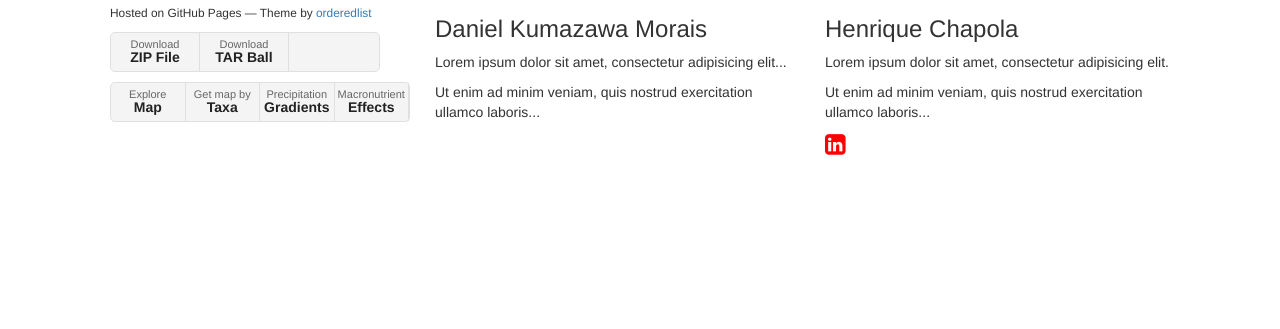
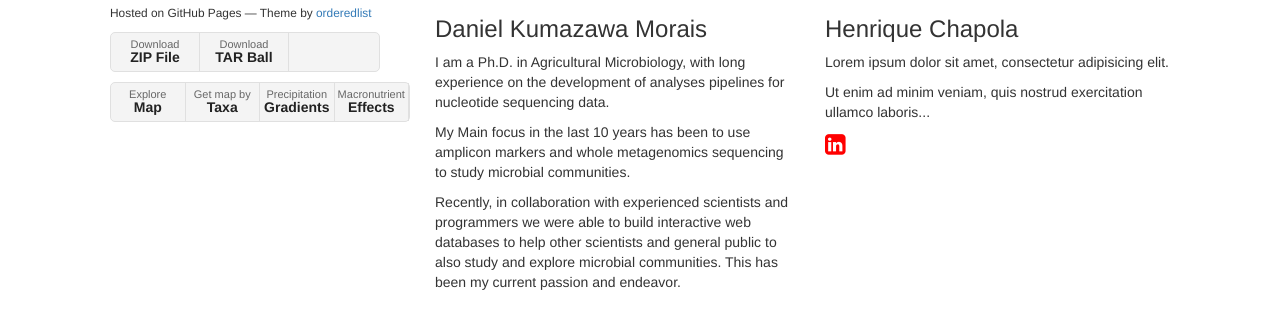
Before and after one commit to BrazilianSoilsMicrobiome/soil, a Jekyll site: the page built from collaborators.html, in a window 1280 px wide, cut to the strip 534-926 px from the top of the page. Shown: the top 329 px of the strip. Built offline with Jekyll 4.4.1, drawn with Linux system fonts in a browser that asks for light colours; a style sheet for code colours, icons or effects is not loaded.

Commit message:
Update collaborators.html

```diff
--- a/collaborators.html
+++ b/collaborators.html
@@ -37,8 +37,9 @@ layout: default
                 <div class="container_collaborator" id="collaborator_1">
                     <img src="https://i1.rgstatic.net/ii/profile.image/944625296609281-1602227629799_Q128/Daniel-Kumazawa-Morais.jpg" width="150" height="150" class="collaboratorPic"/>
                     <h3>Daniel Kumazawa Morais</h3>
-                    <p>Lorem ipsum dolor sit amet, consectetur adipisicing elit...</p>
-                    <p>Ut enim ad minim veniam, quis nostrud exercitation ullamco laboris...</p>
+                    <p>I am a Ph.D. in Agricultural Microbiology, with long experience on the development of analyses pipelines for nucleotide sequencing data.</p>
+                    <p>My Main focus in the last 10 years has been to use amplicon markers and whole metagenomics sequencing to study microbial communities.</p>
+                    <p>Recently, in collaboration with experienced scientists and programmers we were able to build interactive web databases to help other scientists and general public to also study and explore microbial communities. This has been my current passion and endeavor.</p>
                     <a href="https://scholar.google.com/citations?user=zG7kzbgAAAAJ&hl=en"><i class="fa-brands fa-orcid"></i><i class="ai ai-google-scholar-square ai-3x" style="font-size:24px;"></i></a>
                 </div>
             </div>
```
